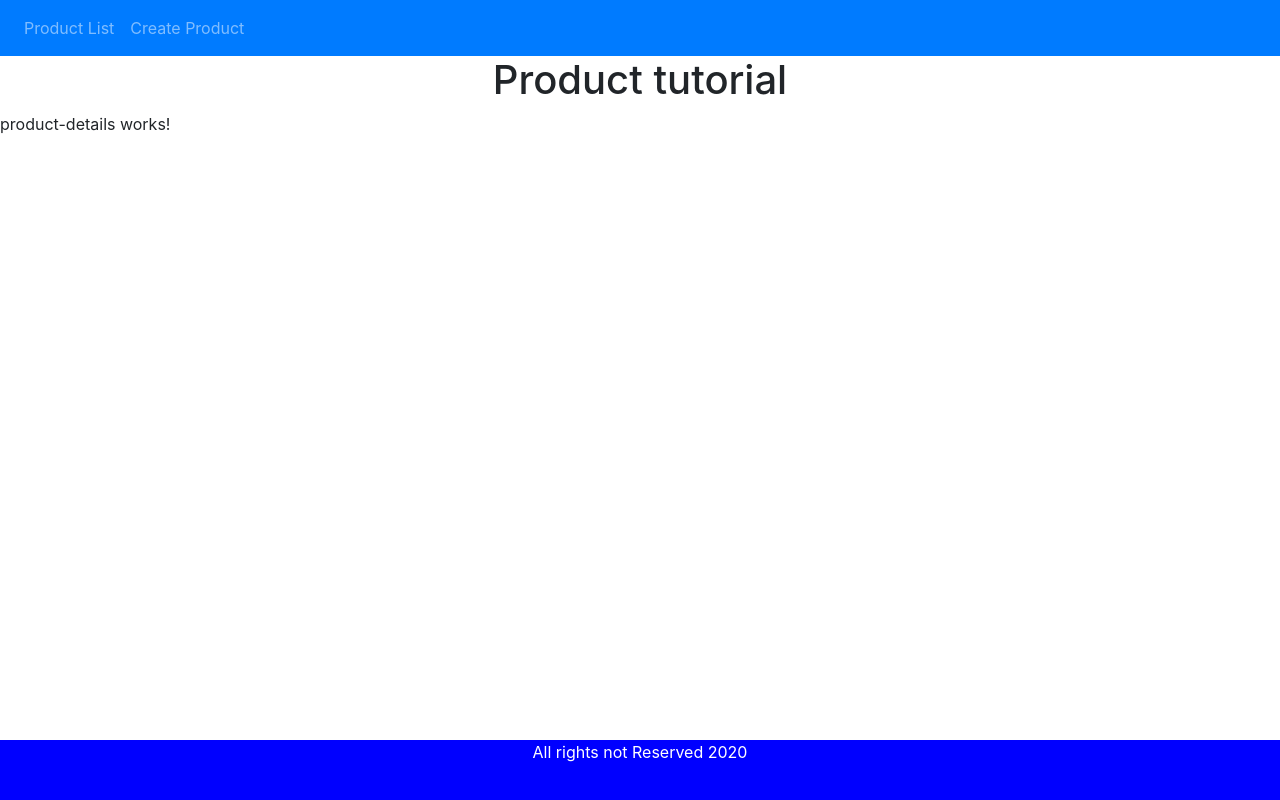
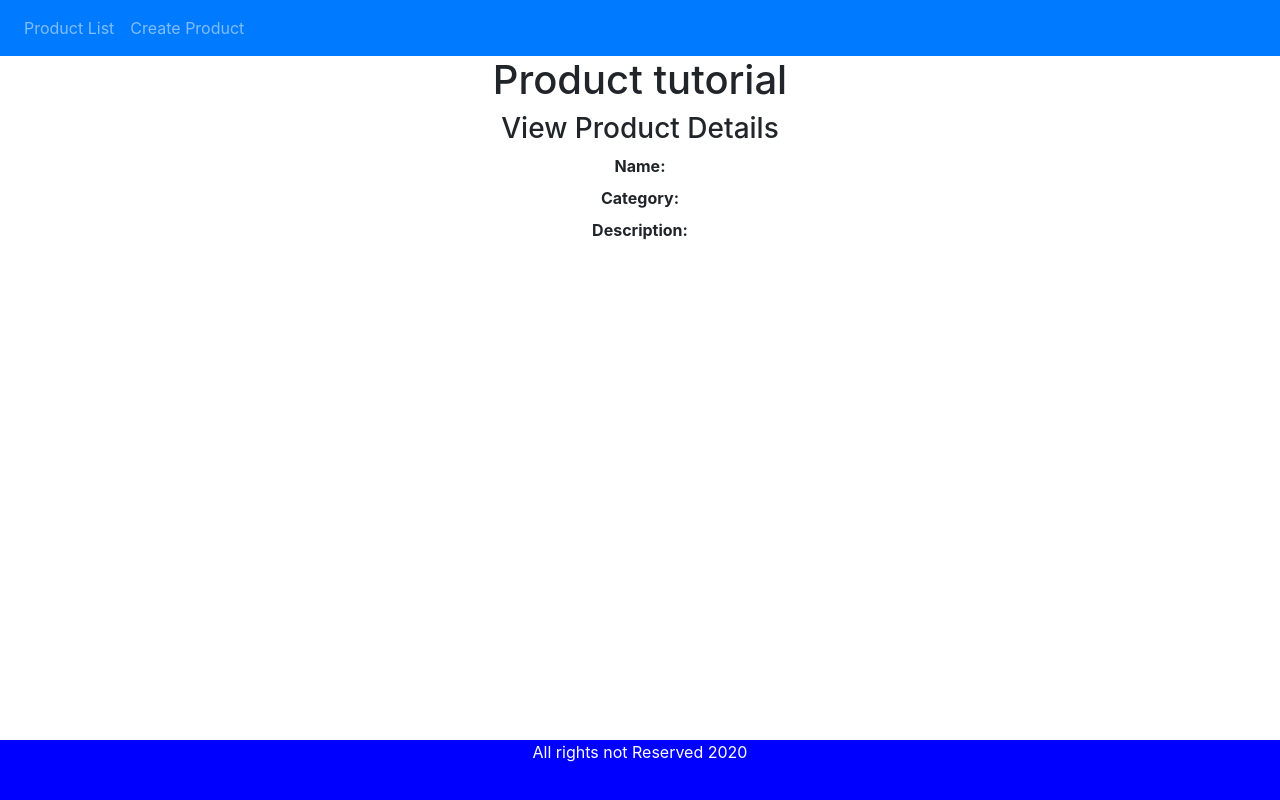
Before and after one commit to OttkO/product-angular-frontend, an Angular app: page /view-product/1 in a window 1280 px wide. Built offline with nearby package versions, Linux system fonts and the light colour scheme; no server answers.

Commit message:
view works

```diff
--- a/src/app/product-details/product-details.component.html
+++ b/src/app/product-details/product-details.component.html
@@ -1 +1,13 @@
-<p>product-details works!</p>
+
+<div class="container text-center">
+    <h3> View Product Details</h3>
+    <div>
+        <label> <b> Name: </b></label> {{product.name}}
+    </div>
+    <div>
+        <label> <b> Category: </b></label> {{product.category}}
+    </div>
+    <div>
+        <label> <b> Description: </b></label> {{product.description}}
+    </div>
+</div>
--- a/src/app/product-details/product-details.component.ts
+++ b/src/app/product-details/product-details.component.ts
@@ -1,15 +1,23 @@
 import { Component, OnInit } from '@angular/core';
-
+import { ActivatedRoute } from '@angular/router';
+import { Product } from '../product';
+import { ProductService } from '../product.service';
 @Component({
   selector: 'app-product-details',
   templateUrl: './product-details.component.html',
   styleUrls: ['./product-details.component.css']
 })
 export class ProductDetailsComponent implements OnInit {
-
-  constructor() { }
+  id: number;
+  product: Product = new Product();
+  constructor(private route : ActivatedRoute,
+              private productService : ProductService) { }
 
   ngOnInit(): void {
+    this.id = this.route.snapshot.params['id'];
+    this.productService.getProductById(this.id).subscribe(res => {
+      this.product = res;
+    });
   }
 
 }
```
Also changed, not shown: 1 other file (tests, documents, lock files or other folders).
